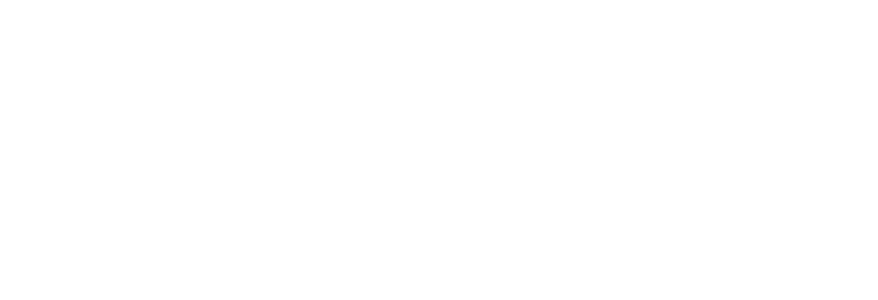
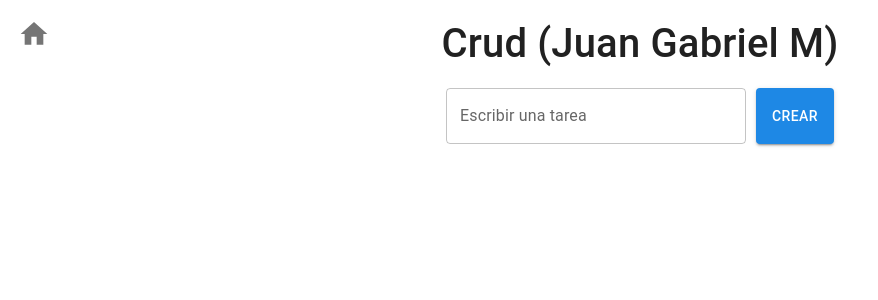
Before and after one commit to shalo10967/dragonBall, a React (Create React App) app: page /crud in a window 1280 px wide. Before the commit this address had no page. Shown: the top 300 px of the page, without its empty margins (0-878 px from the left). Built offline with nearby package versions, Linux system fonts and the light colour scheme.

Commit message:
Add portafolio and crud system

```diff
--- a/package.json
+++ b/package.json
@@ -5,6 +5,7 @@
   "dependencies": {
     "@emotion/react": "^11.13.3",
     "@emotion/styled": "^11.13.0",
+    "@mui/icons-material": "^6.1.1",
     "@mui/material": "^5.16.7",
     "@testing-library/jest-dom": "^5.17.0",
     "@testing-library/react": "^13.4.0",
@@ -16,6 +17,7 @@
     "react-dom": "^18.3.1",
     "react-router-dom": "^6.26.1",
     "react-scripts": "^5.0.1",
+    "uuid": "^10.0.0",
     "web-vitals": "^2.1.4"
   },
   "scripts": {
@@ -44,6 +46,7 @@
   },
   "devDependencies": {
     "@babel/plugin-proposal-private-property-in-object": "^7.21.11",
+    "@types/uuid": "^10.0.0",
     "typescript": "^4.9.5"
   }
 }
--- a/src/App.tsx
+++ b/src/App.tsx
@@ -1,7 +1,7 @@
 import React from 'react';
 import { BrowserRouter as Router, Routes, Route } from 'react-router-dom';
 import { CssBaseline } from '@mui/material';
-import { Home } from './screens/Home/Home';
+import { Crud, DragonBall, Home } from './screens';
 
 const App: React.FC = () => {
   return (
@@ -10,6 +10,8 @@ const App: React.FC = () => {
       <Router>
         <Routes>
           <Route path="/" element={<Home />} />
+          <Route path="/dragonBall" element={<DragonBall />} />
+          <Route path="/crud" element={<Crud />} />
         </Routes>
       </Router>
     </>
--- /dev/null
+++ b/src/components/IconHome/IconHome.tsx
@@ -0,0 +1,22 @@
+import React from "react";
+import { Card, CardContent, Typography, Box, IconButton } from "@mui/material";
+import { useNavigate } from "react-router-dom";
+import HomeIcon from "@mui/icons-material/Home";
+
+export const IconHome = () => {
+  const navigate = useNavigate();
+
+  return (
+    <IconButton
+      onClick={() => navigate("/")}
+      style={{
+        position: "fixed",
+        top: "10px",
+        left: "10px",
+        zIndex: 1000,
+      }}
+    >
+      <HomeIcon style={{ fontSize: "32px" }} />
+    </IconButton>
+  );
+};
--- a/src/components/index.ts
+++ b/src/components/index.ts
@@ -1,2 +1,3 @@
 export { CharacterCard } from './CharacterCard/CharacterCard';
 export { CharacterList } from './CharacterList/CharacterList';
+export { IconHome } from './IconHome/IconHome';
--- /dev/null
+++ b/src/screens/Crud/Crud.styles.tsx
@@ -0,0 +1,11 @@
+export const styles = {
+  deleteButton: { color: "#F44336" },
+  list: {
+    backgroundColor: "#E3F2FD",
+    marginBottom: "10px",
+    padding: "10px",
+    borderRadius: "8px",
+  },
+  tasker: { display: "flex", justifyContent: "center", marginBottom: "20px" },
+  createTask: { backgroundColor: "#1E88E5", color: "white" },
+};
--- /dev/null
+++ b/src/screens/Crud/Crud.tsx
@@ -0,0 +1,142 @@
+import React, { useState } from "react";
+import {
+  Button,
+  TextField,
+  List,
+  ListItem,
+  ListItemText,
+  IconButton,
+  Container,
+} from "@mui/material";
+import { Edit, Delete, Save } from "@mui/icons-material";
+import { v4 as uuidv4 } from "uuid";
+import { IconHome } from "../../components";
+import { styles } from "./Crud.styles";
+
+export const Crud = () => {
+  const [tasks, setTasks] = useState<
+    { id: string; text: string; date: Date; isEditing: boolean }[]
+  >([]);
+  const [newTask, setNewTask] = useState("");
+  const [editedTask, setEditedTask] = useState<{
+    id: string;
+    text: string;
+  } | null>(null);
+
+  const addTask = () => {
+    if (newTask.trim() === "") return;
+    const task = {
+      id: uuidv4(),
+      text: newTask,
+      date: new Date(),
+      isEditing: false,
+    };
+    setTasks((prev) =>
+      [...prev, task].sort((a, b) => b.date.getTime() - a.date.getTime())
+    );
+    setNewTask("");
+  };
+
+  const deleteTask = (id: string) => {
+    setTasks((prev) => prev.filter((task) => task.id !== id));
+  };
+
+  const editTask = (id: string, newText: string) => {
+    setTasks((prev) =>
+      prev.map((task) =>
+        task.id === id ? { ...task, text: newText, isEditing: false } : task
+      )
+    );
+  };
+
+  const toggleEdit = (id: string, currentText: string) => {
+    setTasks((prev) =>
+      prev.map((task) =>
+        task.id === id ? { ...task, isEditing: !task.isEditing } : task
+      )
+    );
+    setEditedTask({ id, text: currentText });
+  };
+
+  const saveTask = (id: string) => {
+    setTasks((prev) =>
+      prev.map((task) =>
+        task.id === id
+          ? { ...task, text: editedTask?.text || task.text, isEditing: false }
+          : task
+      )
+    );
+    setEditedTask(null);
+  };
+  return (
+    <Container>
+      <IconHome />
+      <h1 style={{ textAlign: "center", margin: "20px 0" }}>
+        Crud (Juan Gabriel M)
+      </h1>
+
+      <div style={styles.tasker}>
+        <TextField
+          variant="outlined"
+          label="Escribir una tarea"
+          value={newTask}
+          onChange={(e) => setNewTask(e.target.value)}
+          style={{ marginRight: "10px", width: "300px" }}
+        />
+        <Button
+          variant="contained"
+          color="primary"
+          onClick={addTask}
+          style={styles.createTask}
+        >
+          Crear
+        </Button>
+      </div>
+
+      <List>
+        {tasks.map((task) => (
+          <ListItem key={task.id} style={styles.list}>
+            {task.isEditing ? (
+              <TextField
+                value={editedTask?.id === task.id ? editedTask.text : task.text}
+                onChange={(e) =>
+                  setEditedTask((prev) =>
+                    prev
+                      ? { ...prev, text: e.target.value }
+                      : { id: task.id, text: e.target.value }
+                  )
+                }
+                fullWidth
+                variant="outlined"
+                style={{ marginRight: "10px" }}
+              />
+            ) : (
+              <ListItemText
+                primary={task.text}
+                secondary={task.date.toLocaleString()}
+              />
+            )}
+            <IconButton
+              onClick={() =>
+                task.isEditing
+                  ? saveTask(task.id)
+                  : toggleEdit(task.id, task.text)
+              }
+              color="primary"
+              style={{ color: task.isEditing ? "#4CAF50" : "#1E88E5" }}
+            >
+              {task.isEditing ? <Save /> : <Edit />}
+            </IconButton>
+
+            <IconButton
+              onClick={() => deleteTask(task.id)}
+              style={styles.deleteButton}
+            >
+              <Delete />
+            </IconButton>
+          </ListItem>
+        ))}
+      </List>
+    </Container>
+  );
+};
--- /dev/null
+++ b/src/screens/DragonBall/DragonBall.tsx
@@ -0,0 +1,15 @@
+import React from "react";
+import { Container } from "@mui/material";
+import { CharacterList, IconHome } from "../../components";
+
+export const DragonBall = () => {
+  return (
+    <Container>
+      <IconHome />
+      <h1 style={{ textAlign: "center", margin: "20px 0" }}>
+        Dragon Ball (Juan Gabriel M)
+      </h1>
+      <CharacterList />
+    </Container>
+  );
+};
--- /dev/null
+++ b/src/screens/Home/Home.styles.css
@@ -0,0 +1,28 @@
+.button {
+  position: relative;
+  border-radius: 20px;
+  padding: 20px 40px;
+  font-size: 20px;
+  color: #000;
+  height: 150px;
+  width: 200px;
+  box-shadow: 0 4px 10px rgba(0, 0, 0, 0.5);
+  overflow: hidden;
+}
+
+.backgroundImage {
+  position: absolute;
+  top: 0;
+  left: 0;
+  right: 0;
+  bottom: 0;
+  background-size: cover;
+  background-position: center;
+  opacity: 0.4;
+  z-index: 0;
+}
+
+.text {
+  position: relative;
+  z-index: 1;
+}
--- a/src/screens/Home/Home.tsx
+++ b/src/screens/Home/Home.tsx
@@ -1,12 +1,45 @@
-import React from 'react';
-import { Container } from '@mui/material';
-import { CharacterList } from '../../components'
+import React from "react";
+import { Grid, Container, Typography, Button } from "@mui/material";
+import "./Home.styles.css";
+import { useNavigate } from "react-router-dom";
 
 export const Home = () => {
-    return (
-        <Container>
-            <h1 style={{ textAlign: 'center', margin: '20px 0' }}>Dragon Ball (Juan Gabriel M)</h1>
-            <CharacterList />
-        </Container>
-    );
+    const navigate = useNavigate();
+  return (
+    <Container>
+      <h1 style={{ textAlign: "center", margin: "20px 0" }}>
+        Desarrollo movil web full stack (Juan Gabriel M)
+      </h1>
+
+      <Typography variant="h4" gutterBottom marginTop={10}>
+        Proyectos realizados:
+      </Typography>
+      <Grid container spacing={12} justifyContent="center" alignItems="center">
+        <Grid item>
+          <Button className="button" onClick={() => navigate("/crud")}>
+            <span className="text">Crud</span>
+            <div
+              className="backgroundImage"
+              style={{
+                backgroundImage:
+                  "url(https://c8.alamy.com/comp/2DACPJX/kanban-board-with-blank-sticky-note-papers-for-writing-task-agile-project-management-tasks-planning-and-to-do-list-2DACPJX.jpg)",
+              }}
+            />
+          </Button>
+        </Grid>
+        <Grid item>
+          <Button className="button" onClick={() => navigate("/dragonBall")}>
+            <span className="text">DragonBall</span>
+            <div
+              className="backgroundImage"
+              style={{
+                backgroundImage:
+                  "url(https://encrypted-tbn0.gstatic.com/images?q=tbn:ANd9GcToIbIU7GFDEQcLwGUaAsbc4B9t-8ONRcw4yQ&s)",
+              }}
+            />
+          </Button>
+        </Grid>
+      </Grid>
+    </Container>
+  );
 };
--- a/src/screens/index.ts
+++ b/src/screens/index.ts
@@ -1 +1,9 @@
-export { Home } from './Home/Home';
+import { DragonBall } from './DragonBall/DragonBall';
+import { Crud } from './Crud/Crud';
+import { Home } from './Home/Home';
+
+export {
+    DragonBall,
+    Crud,
+    Home
+}
```
Also changed, not shown: src/screens/DragonBall/DragonBall.styles.tsx (added), 1 other file (tests, documents, lock files or other folders).
